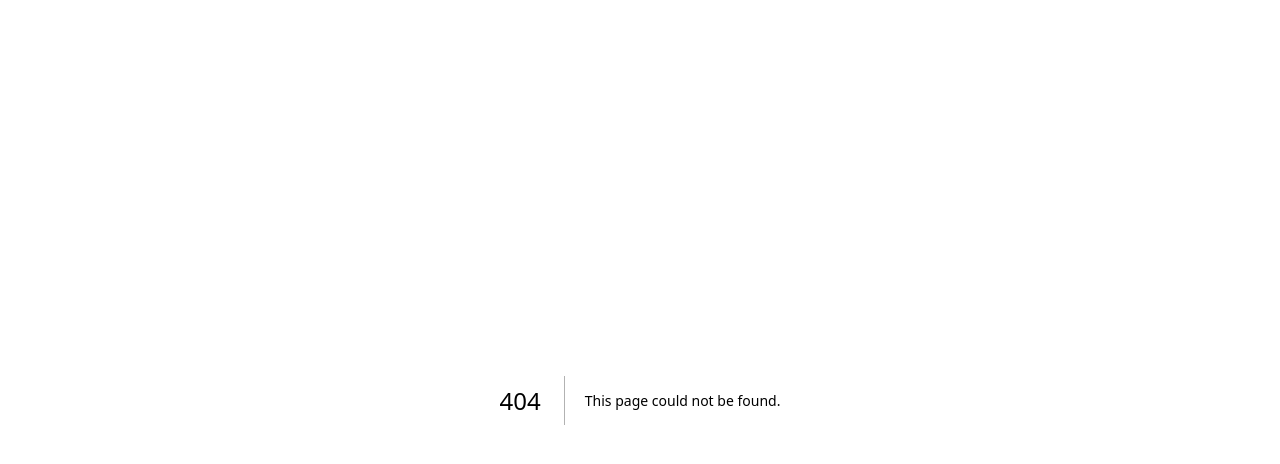
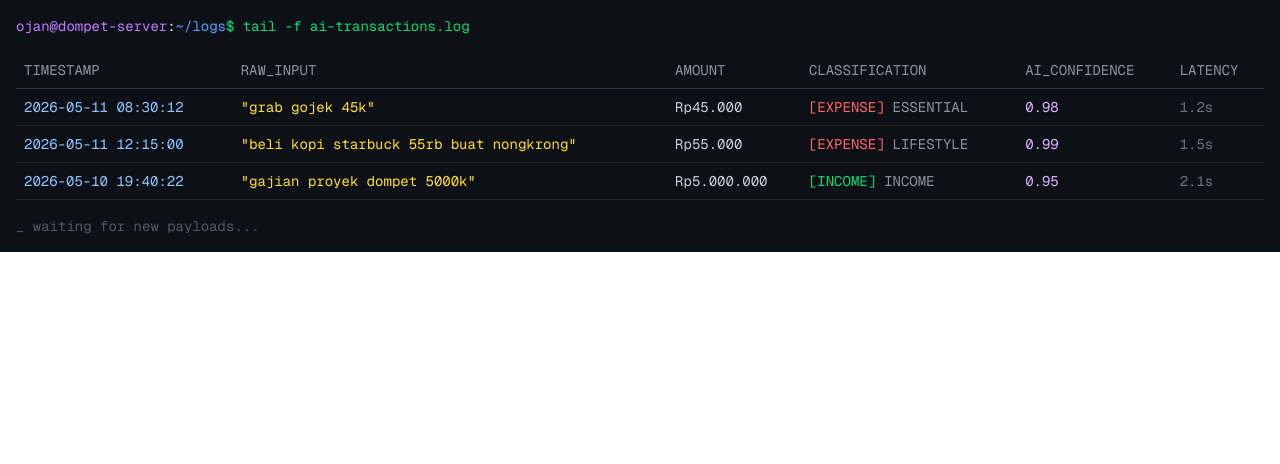
Before and after one commit to ojanaja/dompet-app, a Next.js app: page /log in a window 1280 px wide. Before the commit this address had no page. Shown: the top 464 px of the page. Built offline with nearby package versions, Linux system fonts and the light colour scheme.

Commit message:
feat(ui): implement generic glassmorphism charts and console-style logs

```diff
--- /dev/null
+++ b/src/app/dashboard/page.tsx
@@ -0,0 +1,27 @@
+import { GlassCard } from '@/components/layout/GlassCard';
+import { ExpenseDonutChart } from '@/components/charts/ExpenseDonutChart';
+
+export default function DashboardPage() {
+  return (
+    <div className="flex flex-col gap-6 p-4">
+      {/* Summary Widget */}
+      <GlassCard className="p-6">
+        <h2 className="text-sm font-semibold text-slate-500 mb-1">Total Pengeluaran Bulan Ini</h2>
+        <div className="text-3xl font-bold text-slate-800">Rp 5.300.000</div>
+      </GlassCard>
+
+      {/* Chart Widget */}
+      <GlassCard className="p-6">
+        <h2 className="text-sm font-semibold text-slate-500 mb-4">Distribusi Anggaran</h2>
+        <ExpenseDonutChart />
+
+        {/* Legend Custom */}
+        <div className="flex justify-center gap-4 mt-2">
+          <div className="flex items-center gap-2"><div className="w-3 h-3 rounded-full bg-blue-500"></div><span className="text-xs text-slate-600">Essential</span></div>
+          <div className="flex items-center gap-2"><div className="w-3 h-3 rounded-full bg-pink-500"></div><span className="text-xs text-slate-600">Lifestyle</span></div>
+          <div className="flex items-center gap-2"><div className="w-3 h-3 rounded-full bg-purple-500"></div><span className="text-xs text-slate-600">Project</span></div>
+        </div>
+      </GlassCard>
+    </div>
+  );
+}
--- /dev/null
+++ b/src/app/log/page.tsx
@@ -0,0 +1,45 @@
+export default function LogPage() {
+  const dummyLogs = [
+    { id: '1', date: '2026-05-11 08:30:12', raw_input: "grab gojek 45k", amount: 45000, ai_type: "EXPENSE", ai_category: "ESSENTIAL", ai_score: "0.98", latency: "1.2s" },
+    { id: '2', date: '2026-05-11 12:15:00', raw_input: "beli kopi starbuck 55rb buat nongkrong", amount: 55000, ai_type: "EXPENSE", ai_category: "LIFESTYLE", ai_score: "0.99", latency: "1.5s" },
+    { id: '3', date: '2026-05-10 19:40:22', raw_input: "gajian proyek dompet 5000k", amount: 5000000, ai_type: "INCOME", ai_category: "INCOME", ai_score: "0.95", latency: "2.1s" },
+  ];
+
+  return (
+    <div className="min-h-full bg-[#0d1117] text-[#c9d1d9] font-mono p-4 overflow-x-auto text-sm">
+      <div className="mb-4 text-green-400">
+        <span className="text-purple-400">ojan@dompet-server</span><span className="text-white">:</span><span className="text-blue-400">~/logs</span>$ tail -f ai-transactions.log
+      </div>
+
+      <table className="w-full text-left border-collapse whitespace-nowrap">
+        <thead>
+          <tr className="border-b border-[#30363d] text-[#8b949e]">
+            <th className="p-2 font-normal">TIMESTAMP</th>
+            <th className="p-2 font-normal">RAW_INPUT</th>
+            <th className="p-2 font-normal">AMOUNT</th>
+            <th className="p-2 font-normal">CLASSIFICATION</th>
+            <th className="p-2 font-normal">AI_CONFIDENCE</th>
+            <th className="p-2 font-normal">LATENCY</th>
+          </tr>
+        </thead>
+        <tbody>
+          {dummyLogs.map(log => (
+            <tr key={log.id} className="border-b border-[#30363d]/50 hover:bg-[#161b22] transition-colors">
+              <td className="p-2 text-blue-300">{log.date}</td>
+              <td className="p-2 text-yellow-300">"{log.raw_input}"</td>
+              <td className="p-2">Rp{log.amount.toLocaleString('id-ID')}</td>
+              <td className="p-2">
+                <span className={log.ai_type === 'EXPENSE' ? 'text-red-400' : 'text-green-400'}>[{log.ai_type}]</span>
+                <span className="ml-2 text-[#8b949e]">{log.ai_category}</span>
+              </td>
+              <td className="p-2 text-purple-300">{log.ai_score}</td>
+              <td className="p-2 text-gray-500">{log.latency}</td>
+            </tr>
+          ))}
+        </tbody>
+      </table>
+
+      <div className="mt-4 text-gray-500 animate-pulse">_ waiting for new payloads...</div>
+    </div>
+  );
+}
--- /dev/null
+++ b/src/components/charts/ExpenseDonutChart.tsx
@@ -0,0 +1,37 @@
+'use client';
+
+import { PieChart, Pie, Cell, ResponsiveContainer, Tooltip } from 'recharts';
+
+const data = [
+  { name: 'Essential', value: 3000000, color: '#3b82f6' }, // blue-500
+  { name: 'Lifestyle', value: 1500000, color: '#ec4899' }, // pink-500
+  { name: 'Project', value: 800000, color: '#8b5cf6' },    // purple-500
+];
+
+export function ExpenseDonutChart() {
+  return (
+    <div className="w-full h-64">
+      <ResponsiveContainer width="100%" height="100%">
+        <PieChart>
+          <Pie
+            data={data}
+            cx="50%"
+            cy="50%"
+            innerRadius={60}
+            outerRadius={80}
+            paddingAngle={5}
+            dataKey="value"
+          >
+            {data.map((entry, index) => (
+              <Cell key={`cell-${index}`} fill={entry.color} stroke="transparent" />
+            ))}
+          </Pie>
+          <Tooltip
+            formatter={(value: number) => `Rp ${value.toLocaleString('id-ID')}`}
+            contentStyle={{ borderRadius: '1rem', border: 'none', boxShadow: '0 10px 15px -3px rgb(0 0 0 / 0.1)' }}
+          />
+        </PieChart>
+      </ResponsiveContainer>
+    </div>
+  );
+}
```
Also changed, not shown: package.json (+9 -1 lines), 1 other file (tests, documents, lock files or other folders).
